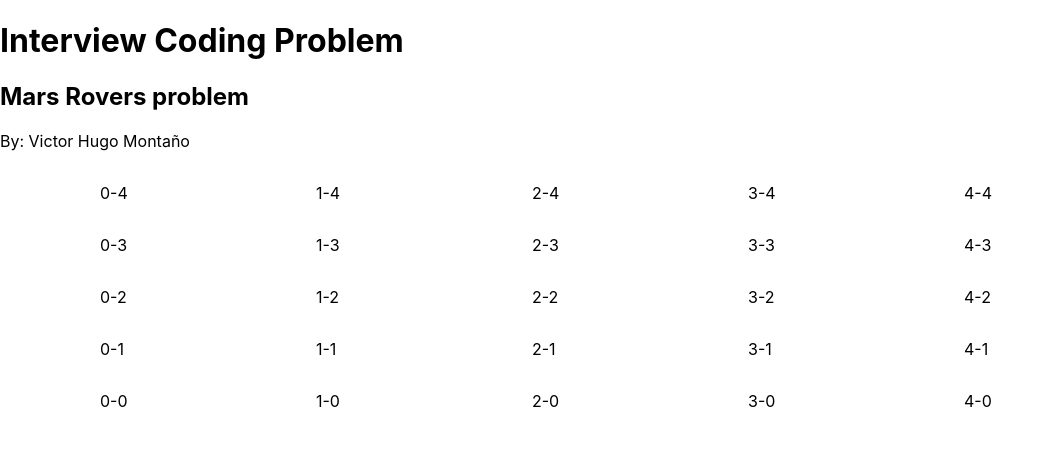
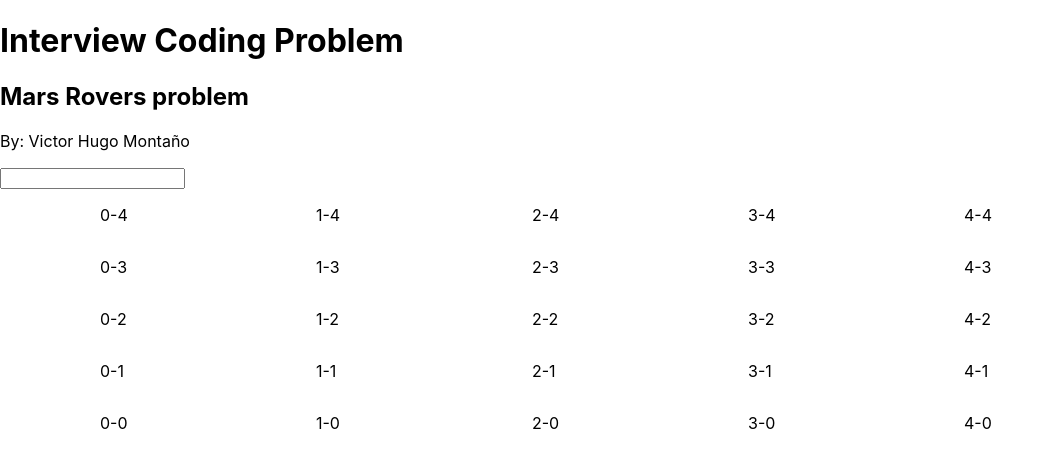
Before and after one commit to victorhm2011/BolivianDev-Exercise-VictorMontano, a React (Create React App) app in the folder mars-rovers/: page / in a window 1280 px wide. Shown: the top 468 px of the page, without its empty margins (0-1055 px from the left). Built offline with nearby package versions, Linux system fonts and the light colour scheme.

Commit message:
[FEA-001]: Add coordinates instrucctions to the instructions component

```diff
--- a/mars-rovers/src/intructions/Intrucctions.js
+++ b/mars-rovers/src/intructions/Intrucctions.js
@@ -1,4 +1,6 @@
+import Coordinates from './coordinates/Coordinates';
 import './Instrucctions.scss';
+import './coordinates/Coordinates'
 
 function Instrucctions() {
     return (
@@ -12,6 +14,7 @@ function Instrucctions() {
             <div>
                 <p>By: Victor Hugo Montaño</p>
             </div>
+            <Coordinates></Coordinates>
         </div>
     );
 }
```
